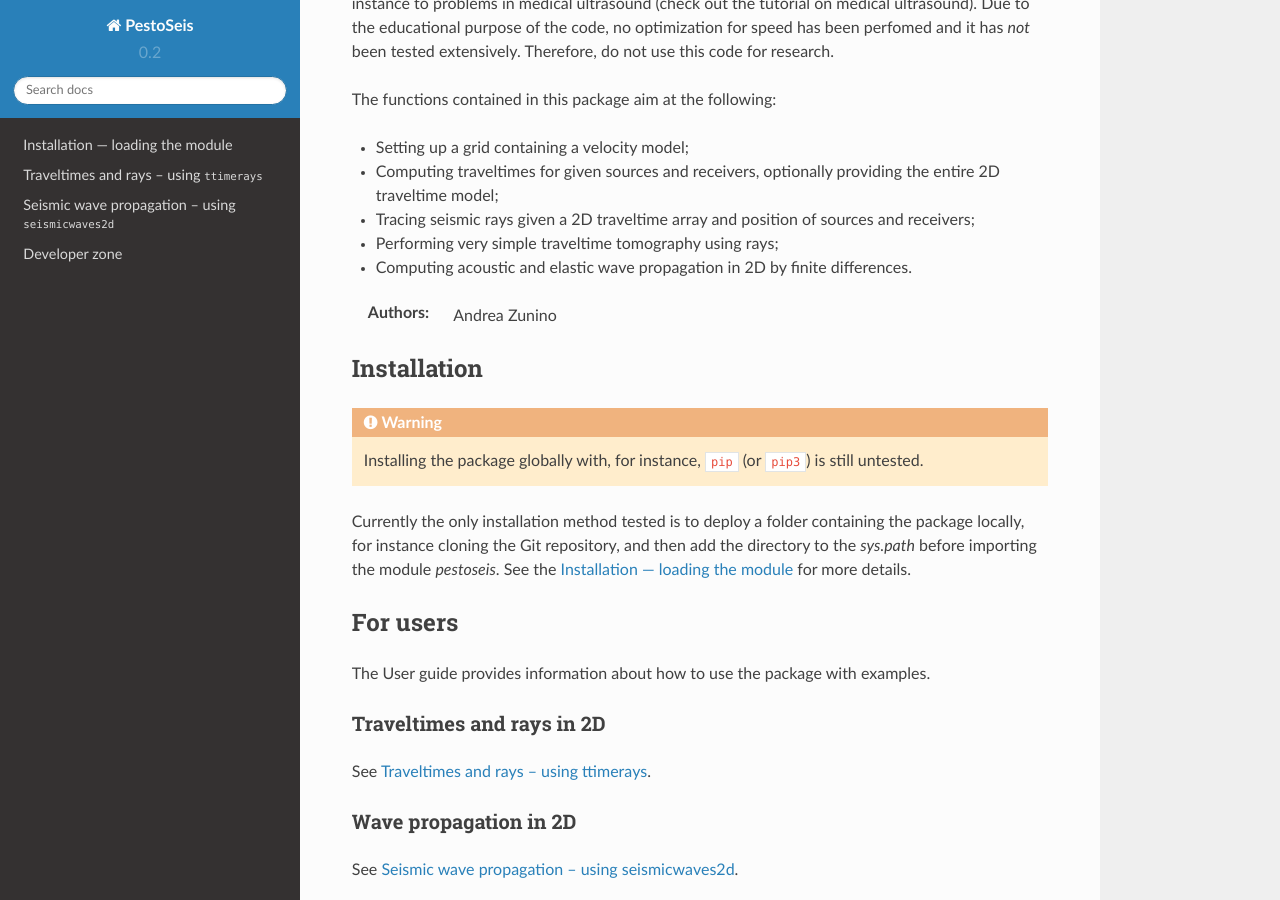
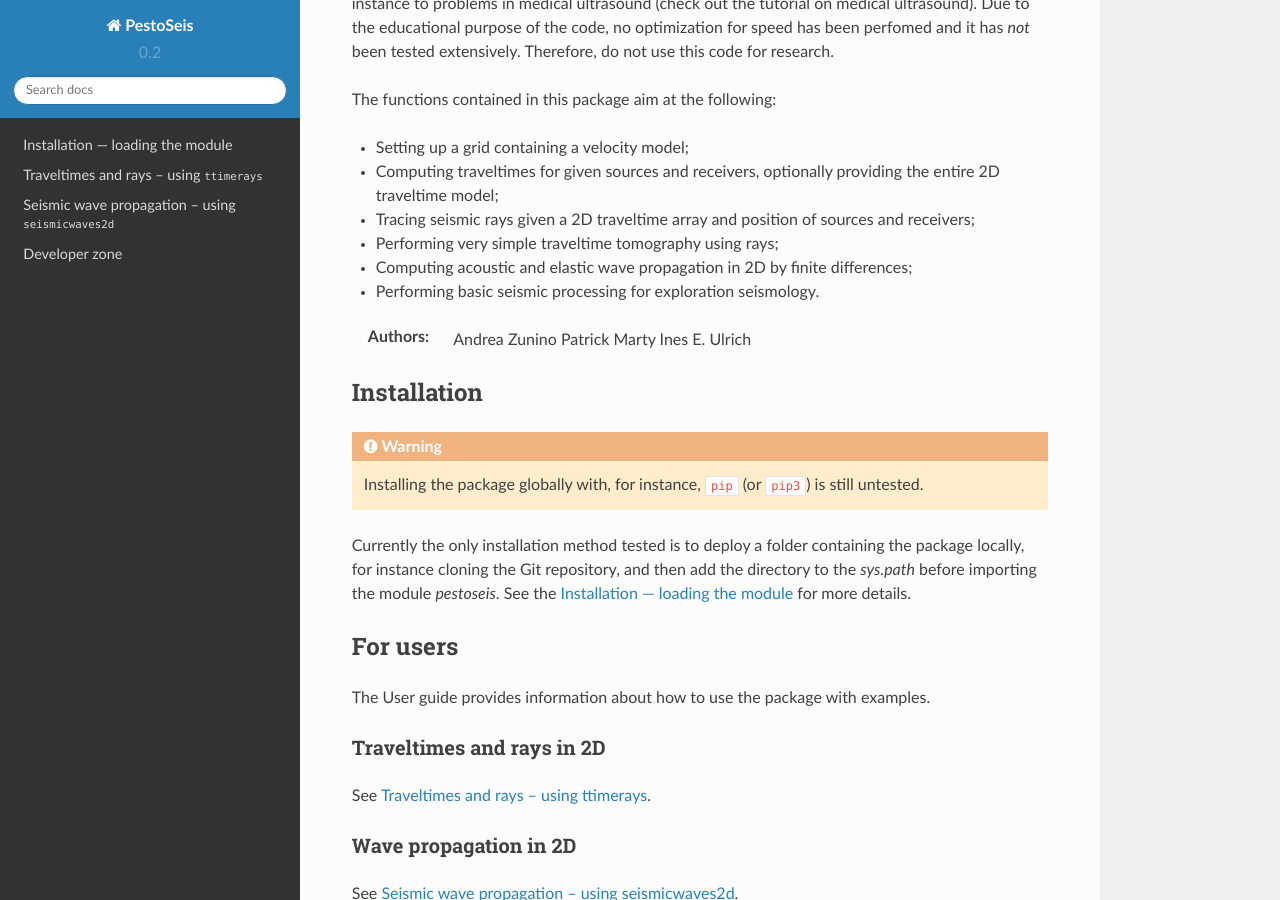
Before and after one commit to inverseproblem/PestoSeis, a Sphinx documentation site: the page built from docs/source/index.rst, in a window 1280 px wide and 900 px high, scrolled down 384 px. Built offline with Sphinx 7.4.7 and the Read the Docs theme 2.0.0, drawn with Linux system fonts in a browser that asks for light colours.

Commit message:
Update index.rst

```diff
--- a/docs/source/index.rst
+++ b/docs/source/index.rst
@@ -28,11 +28,14 @@ The functions contained in this package aim at the following:
 * Computing traveltimes for given sources and receivers, optionally providing the entire 2D traveltime model;
 * Tracing seismic rays given a 2D traveltime array and position of sources and receivers;
 * Performing very simple traveltime tomography using rays;
-* Computing acoustic and elastic wave propagation in 2D by finite differences.
+* Computing acoustic and elastic wave propagation in 2D by finite differences;
+* Performing basic seismic processing for exploration seismology.
 
 
 :Authors:
    Andrea Zunino
+   Patrick Marty
+   Ines E. Ulrich
 
 ==============
 Installation
```
